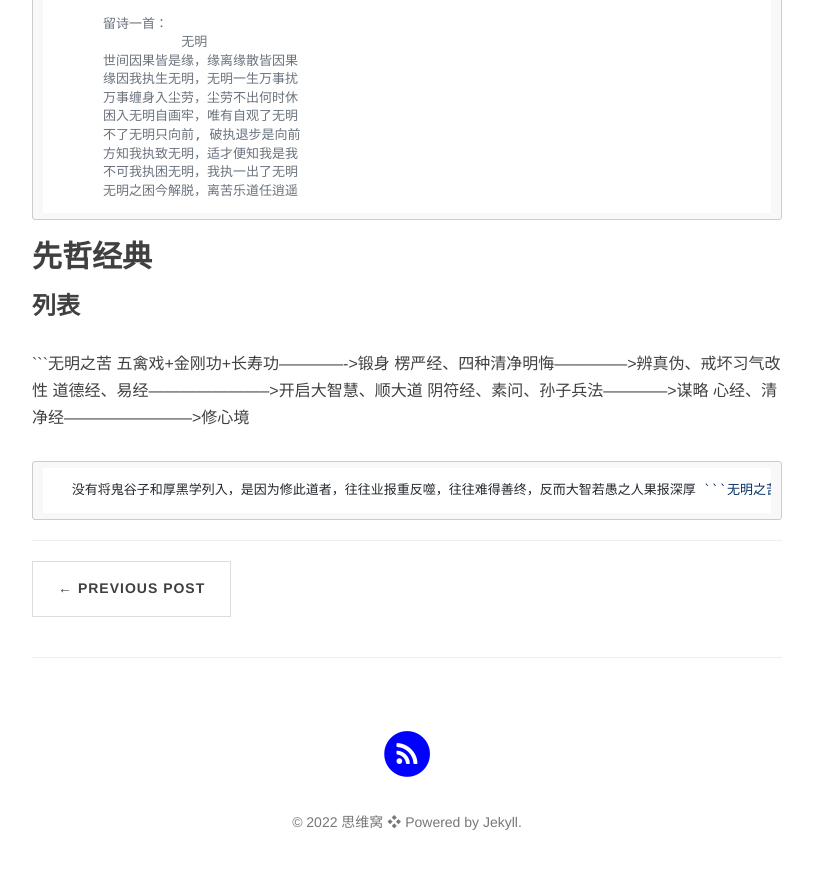
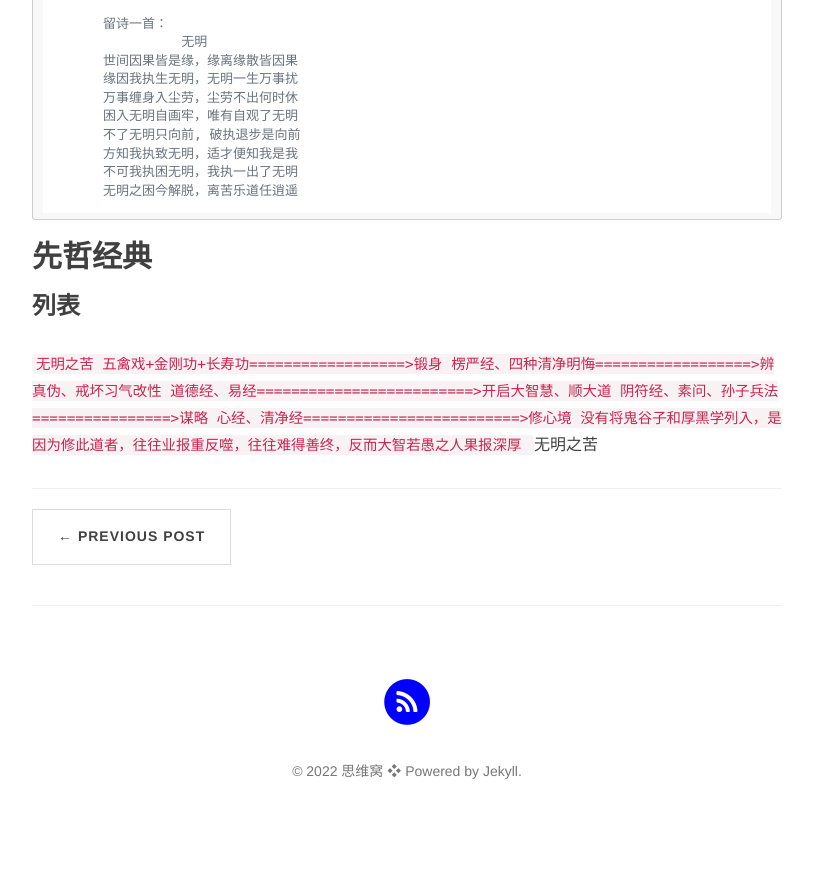
Before and after one commit to figerdeng/siweiwo, a Jekyll site: the page built from _posts/2022-06-01-renshengdunwu.md, in a window 1280 px wide and 900 px high, scrolled down 1798 px. Shown: the top 869 px of the window, without its empty margins (233-1046 px from the left). Built offline with Jekyll 4.4.1, drawn with Linux system fonts in a browser that asks for light colours; nearby versions of some CDN libraries; comment, search, counter and statistics services are not loaded; after the commit the page ends 2646 px from its top, so only the background shows below that.

Commit message:
人生顿悟

````diff
--- a/_posts/2022-06-01-renshengdunwu.md
+++ b/_posts/2022-06-01-renshengdunwu.md
@@ -68,11 +68,10 @@ description: 人生顿悟
 ## **先哲经典**
 ### **列表**
 ```无明之苦
-      五禽戏+金刚功+长寿功------------->锻身
-      楞严经、四种清净明悔-------------->辨真伪、戒坏习气改性
-      道德经、易经----------------------->开启大智慧、顺大道
-      阴符经、素问、孙子兵法------------>谋略
-      心经、清净经------------------------>修心境
-
+      五禽戏+金刚功+长寿功==================>锻身
+      楞严经、四种清净明悔==================>辨真伪、戒坏习气改性
+      道德经、易经=========================>开启大智慧、顺大道
+      阴符经、素问、孙子兵法================>谋略
+      心经、清净经=========================>修心境
       没有将鬼谷子和厚黑学列入，是因为修此道者，往往业报重反噬，往往难得善终，反而大智若愚之人果报深厚
 ```无明之苦
````
